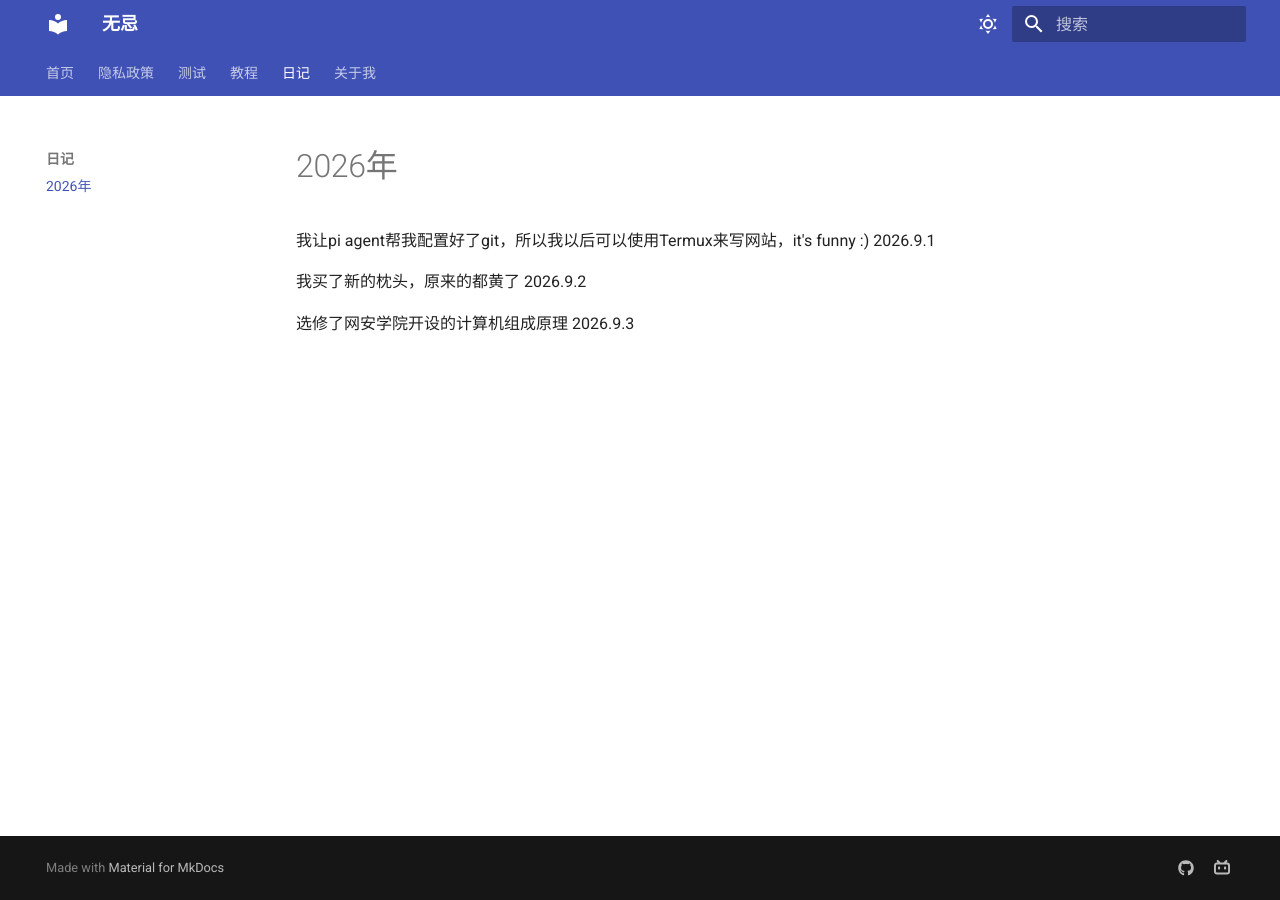
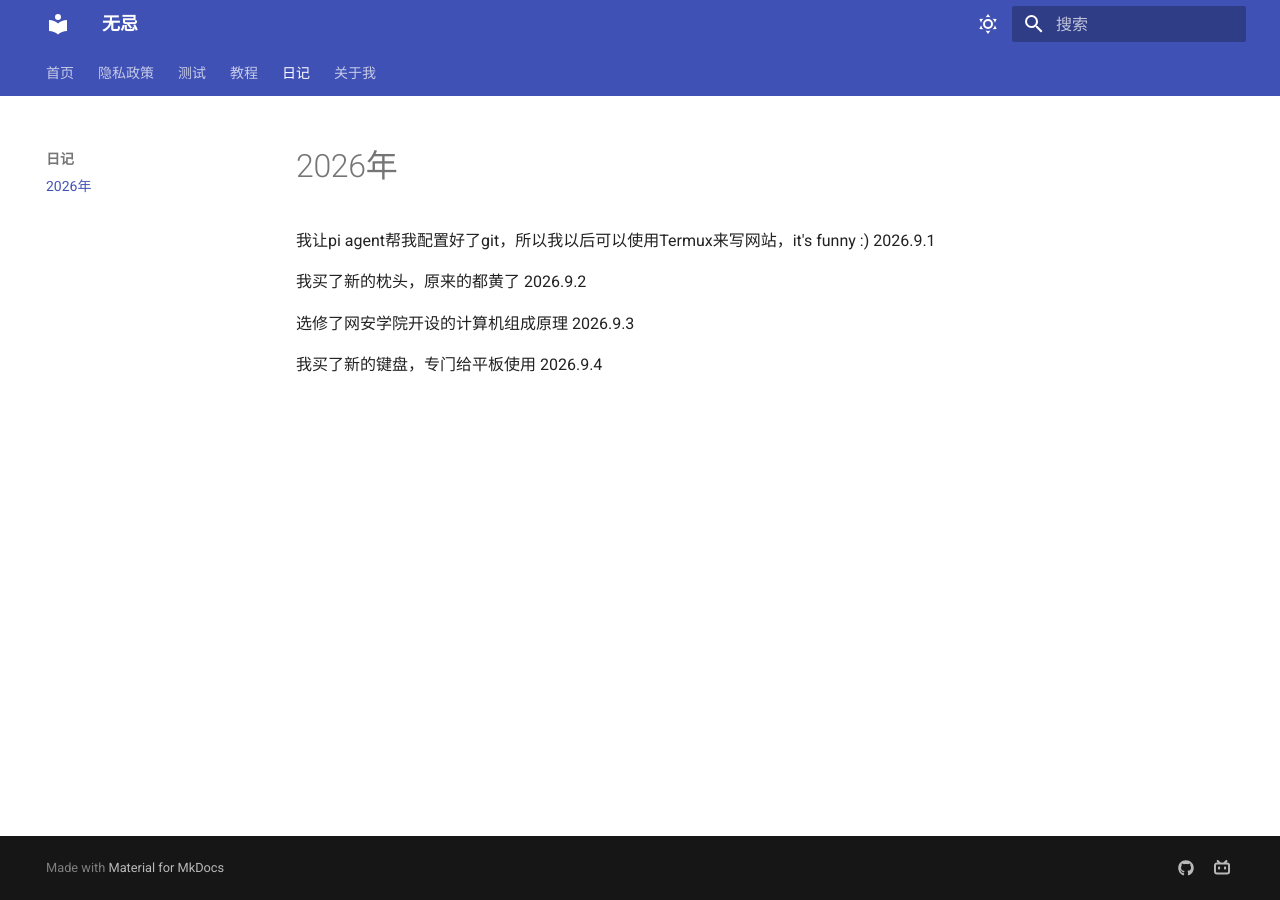
Before and after one commit to Hujiko02/Hujiko02.github.io, an MkDocs documentation site: the page built from docs/diary/2026.md, in a window 1280 px wide. Built offline with MkDocs 1.6.1 and Material for MkDocs 9.7.7, drawn with Linux system fonts in a browser that asks for light colours.

Commit message:
Auto update 2026-09-04 14:50:15

```diff
--- a/docs/diary/2026.md
+++ b/docs/diary/2026.md
@@ -3,3 +3,5 @@
 我买了新的枕头，原来的都黄了 2026.9.2
 
 选修了网安学院开设的计算机组成原理  2026.9.3
+
+我买了新的键盘，专门给平板使用 2026.9.4
```
